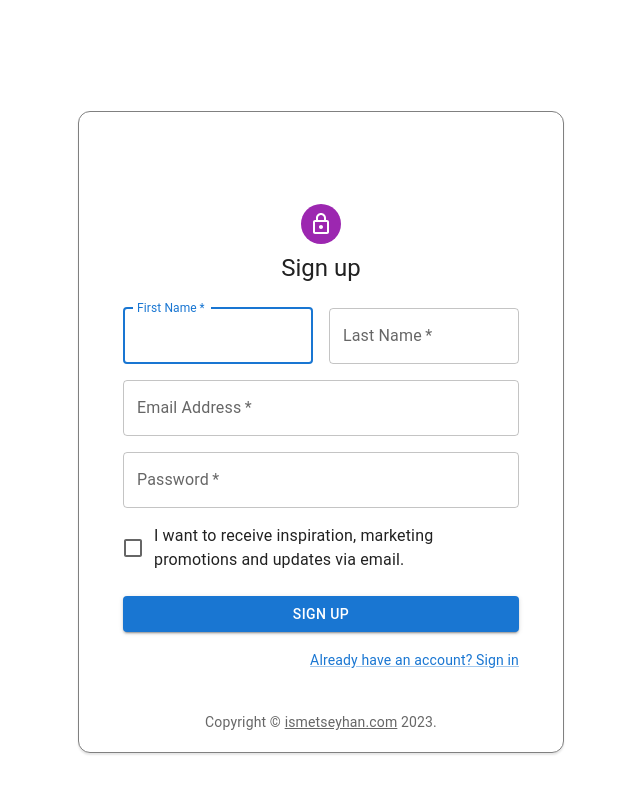
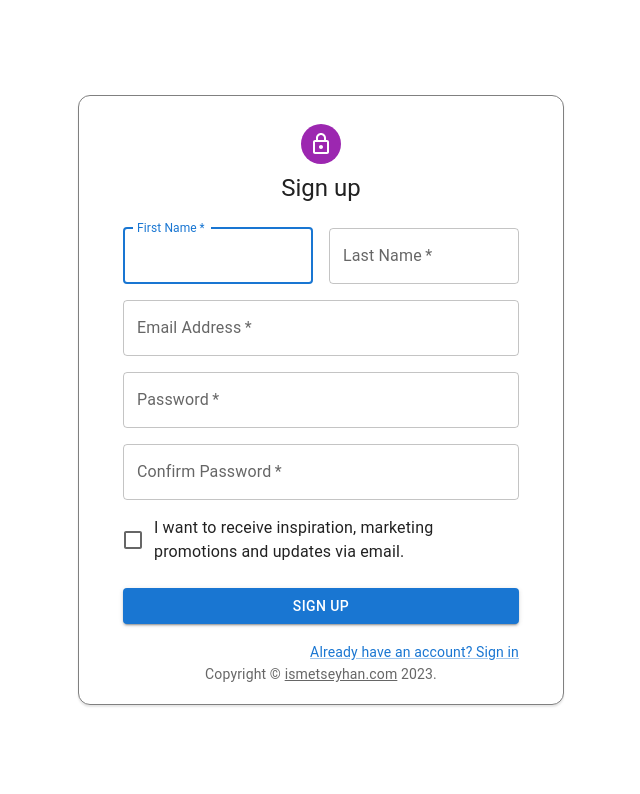
Before and after one commit to ismetseyhan-passau/pdf-management-app, a React (Vite) app: page /register in a window 1280 px wide. Shown: the top 794 px of the page, without its empty margins (319-959 px from the left). Built offline with nearby package versions, Linux system fonts and the light colour scheme.

Commit message:
formik form validation with yup is added

```diff
--- a/package.json
+++ b/package.json
@@ -17,10 +17,12 @@
     "@mui/material": "^5.14.5",
     "@mui/styled-engine-sc": "^5.12.0",
     "@types/react-router-dom": "^5.3.3",
+    "formik": "^2.4.3",
     "react": "^18.2.0",
     "react-dom": "^18.2.0",
     "react-router-dom": "^6.15.0",
-    "styled-components": "^5.3.11"
+    "styled-components": "^5.3.11",
+    "yup": "^1.2.0"
   },
   "devDependencies": {
     "@types/react": "^18.2.15",
--- a/src/components/SignIn.tsx
+++ b/src/components/SignIn.tsx
@@ -94,6 +94,16 @@ export default function SignInSide() {
                                 id="password"
                                 autoComplete="current-password"
                             />
+                            <TextField
+                                margin="normal"
+                                required
+                                fullWidth
+                                name="password"
+                                label="Password"
+                                type="password"
+                                id="password"
+                                autoComplete="current-password"
+                            />
                             <FormControlLabel
                                 control={<Checkbox value="remember" color="primary"/>}
                                 label="Remember me"
--- a/src/components/SignUp.tsx
+++ b/src/components/SignUp.tsx
@@ -1,4 +1,3 @@
-import * as React from 'react';
 import Avatar from '@mui/material/Avatar';
 import Button from '@mui/material/Button';
 import CssBaseline from '@mui/material/CssBaseline';
@@ -12,12 +11,13 @@ import LockOutlinedIcon from '@mui/icons-material/LockOutlined';
 import Typography from '@mui/material/Typography';
 import Container from '@mui/material/Container';
 import {createTheme, ThemeProvider} from '@mui/material/styles';
-import {Card} from "@mui/material";
+import {Card} from '@mui/material';
+import {useFormik} from 'formik';
+import {basicSchema} from '../schemas';
 
-
-function Copyright(props: any) {
+function Copyright() {
     return (
-        <Typography variant="body2" color="text.secondary" align="center" {...props}>
+        <Typography variant="body2" color="text.secondary" align="center">
             {'Copyright © '}
             <Link color="inherit" href="https://ismetseyhan.com/">
                 ismetseyhan.com
@@ -28,41 +28,60 @@ function Copyright(props: any) {
     );
 }
 
-// TODO remove, this demo shouldn't need to reset the theme.
 const defaultTheme = createTheme();
 
 export default function SignUp() {
-    const handleSubmit = (event: React.FormEvent<HTMLFormElement>) => {
-        event.preventDefault();
-        const data = new FormData(event.currentTarget);
-        console.log({
-            email: data.get('email'),
-            password: data.get('password'),
+    const onSubmit = (values: MyFormValues) => {
+        console.log(values);
+    };
+
+    interface MyFormValues {
+        email: string;
+        password: string;
+        firstName: string;
+        lastName: string;
+        confirmPassword: string;
+    }
+
+    const initialValues: MyFormValues = {
+        email: '',
+        password: '',
+        firstName: '',
+        lastName: '',
+        confirmPassword: '',
+    };
+
+    const formik = useFormik({
+        initialValues,
+        validationSchema: basicSchema,
+        onSubmit,
     });
-    };
 
     return (
         <ThemeProvider theme={defaultTheme}>
-            <Box sx={{
-                marginTop: 8,
+            <Box
+                sx={{
+                    marginTop: 0,
                     display: 'flex',
                     flexDirection: 'column',
                     alignItems: 'center',
-            }}>
-                <Card sx={{ // Add custom styles here
-                    borderColor: 'gray', // Set the border color to gray
+                }}
+            >
+                <Card
+                    sx={{
+                        borderColor: 'gray',
                         borderWidth: 0.2,
                         borderStyle: 'solid',
-                    borderRadius: '12px', // Add rounded corners
-                    padding: '20px', // Add some padding for spacing
+                        borderRadius: '12px',
+                        padding: '20px',
                         boxShadow: '0px 2px 2px rgba(0.1, 0.1, 0.1, 0.1)',
-                }}>
-
+                    }}
+                >
                     <Container component="main" maxWidth="xs">
                         <CssBaseline/>
                         <Box
                             sx={{
-                                marginTop: 8,
+                                marginTop: 0,
                                 display: 'flex',
                                 flexDirection: 'column',
                                 alignItems: 'center',
@@ -74,7 +93,12 @@ export default function SignUp() {
                             <Typography component="h1" variant="h5">
                                 Sign up
                             </Typography>
-                            <Box component="form" noValidate onSubmit={handleSubmit} sx={{mt: 3}}>
+                            <Box
+                                component="form"
+                                noValidate
+                                onSubmit={formik.handleSubmit}
+                                sx={{mt: 3}}
+                            >
                                 <Grid container spacing={2}>
                                     <Grid item xs={12} sm={6}>
                                         <TextField
@@ -85,6 +109,10 @@ export default function SignUp() {
                                             id="firstName"
                                             label="First Name"
                                             autoFocus
+                                            value={formik.values.firstName}
+                                            onChange={formik.handleChange}
+                                            error={formik.touched.firstName && Boolean(formik.errors.firstName)}
+                                            helperText={formik.touched.firstName && formik.errors.firstName}
                                         />
                                     </Grid>
                                     <Grid item xs={12} sm={6}>
@@ -95,6 +123,10 @@ export default function SignUp() {
                                             label="Last Name"
                                             name="lastName"
                                             autoComplete="family-name"
+                                            value={formik.values.lastName}
+                                            onChange={formik.handleChange}
+                                            error={formik.touched.lastName && Boolean(formik.errors.lastName)}
+                                            helperText={formik.touched.lastName && formik.errors.lastName}
                                         />
                                     </Grid>
                                     <Grid item xs={12}>
@@ -105,6 +137,10 @@ export default function SignUp() {
                                             label="Email Address"
                                             name="email"
                                             autoComplete="email"
+                                            value={formik.values.email}
+                                            onChange={formik.handleChange}
+                                            error={formik.touched.email && Boolean(formik.errors.email)}
+                                            helperText={formik.touched.email && formik.errors.email}
                                         />
                                     </Grid>
                                     <Grid item xs={12}>
@@ -116,6 +152,25 @@ export default function SignUp() {
                                             type="password"
                                             id="password"
                                             autoComplete="new-password"
+                                            value={formik.values.password}
+                                            onChange={formik.handleChange}
+                                            error={formik.touched.password && Boolean(formik.errors.password)}
+                                            helperText={formik.touched.password && formik.errors.password}
+                                        />
+                                    </Grid>
+                                    <Grid item xs={12}>
+                                        <TextField
+                                            required
+                                            fullWidth
+                                            name="confirmPassword"
+                                            label="Confirm Password"
+                                            type="password"
+                                            id="confirm-password"
+                                            autoComplete="confirm-password"
+                                            value={formik.values.confirmPassword}
+                                            onChange={formik.handleChange}
+                                            error={formik.touched.confirmPassword && Boolean(formik.errors.confirmPassword)}
+                                            helperText={formik.touched.confirmPassword && formik.errors.confirmPassword}
                                         />
                                     </Grid>
                                     <Grid item xs={12}>
--- /dev/null
+++ b/src/schemas/index.tsx
@@ -0,0 +1,34 @@
+import * as yup from 'yup';
+
+const passwordRules = /^(?=.*\d)(?=.*[a-z])(?=.*[A-Z]).{5,}$/;
+
+export const basicSchema = yup.object().shape({
+    email: yup
+        .string()
+        .email('Please provide a valid email address')
+        .required('Email address is required'),
+    password: yup
+        .string()
+        .min(5, 'Password should be at least 5 characters long')
+        .matches(passwordRules, {
+            message: 'Password must include at least 1 uppercase letter, 1 lowercase letter, and 1 digit',
+        })
+        .required('Password is required'),
+    confirmPassword: yup
+        .string()
+        .oneOf([yup.ref('password')], 'Passwords do not match')
+        .required('Please confirm your password'),
+    firstName: yup
+        .string()
+        .min(3, 'First name must be at least 3 characters long')
+        .required('First name is required'),
+    lastName: yup
+        .string()
+        .min(3, 'Last name must be at least 3 characters long')
+        .required('Last name is required'),
+});
+
+export const advancedSchema = yup.object().shape({
+
+    isAccepted: yup.boolean().oneOf([true], 'Please agree to the terms and conditions'),
+});
```
Also changed, not shown: 1 other file (tests, documents, lock files or other folders). Lines whose indentation alone changed are shown as unchanged.
